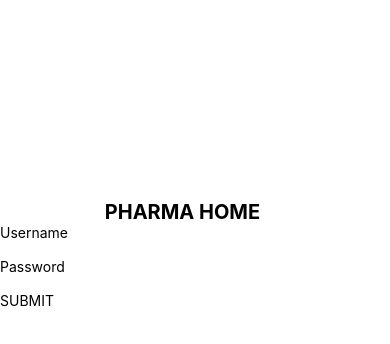
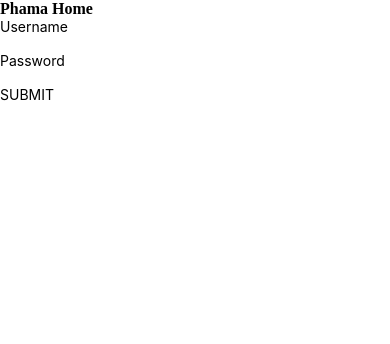
Before and after one commit to Oceannevss/PharmaHome, a React Native app: screen /Home in a window 390 px wide. Shown: the top 344 px of the page. Built offline with nearby package versions, Linux system fonts and the light colour scheme.

Commit message:
add styled components

```diff
--- a/src/components/screens/categories/index.js
+++ b/src/components/screens/categories/index.js
@@ -1,10 +1,10 @@
 import React from 'react';
 import {Text, TouchableOpacity, SafeAreaView} from 'react-native';
 
-const Categories = () => {
+const Categories = ({navigation}) => {
   const UneCategorie = () => {
     return (
-      <TouchableOpacity>
+      <TouchableOpacity onPress={() => navigation.navigate('ListeMedicament')}>
         <Text>Une Categories</Text>
       </TouchableOpacity>
     );
--- a/src/components/screens/home/index.js
+++ b/src/components/screens/home/index.js
@@ -1,10 +1,12 @@
 import React from 'react';
 import {View, Text, StyleSheet} from 'react-native';
+import styled, {css} from 'styled-components';
 
 const Home = () => {
-  return <Text style={style.home}> PHARMA HOME</Text>;
+  return <HomeStyled> Phama Home</HomeStyled>;
 };
 
+//<Text style={style.home}> PHARMA HOME</Text>
 const style = StyleSheet.create({
   home: {
     fontSize: 20,
@@ -14,4 +16,9 @@ const style = StyleSheet.create({
   },
 });
 
+const HomeStyled = styled.text`
+  font-size: 20;
+  font-weight: bold;
+`;
+
 export default Home;
```
Also changed, not shown: src/components/screens/med/index.js (+8 -0 lines).
